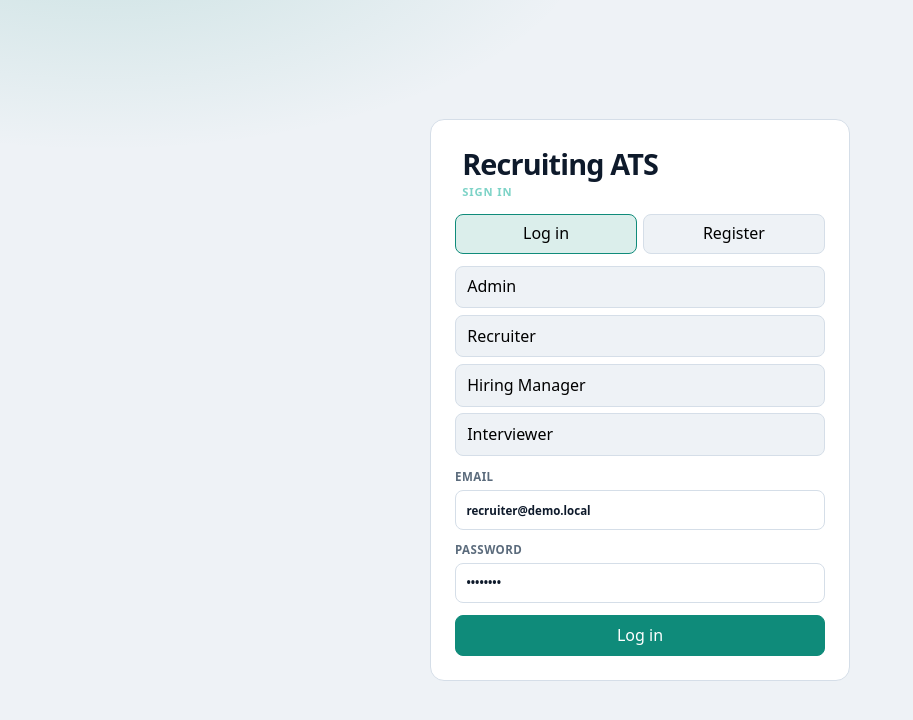
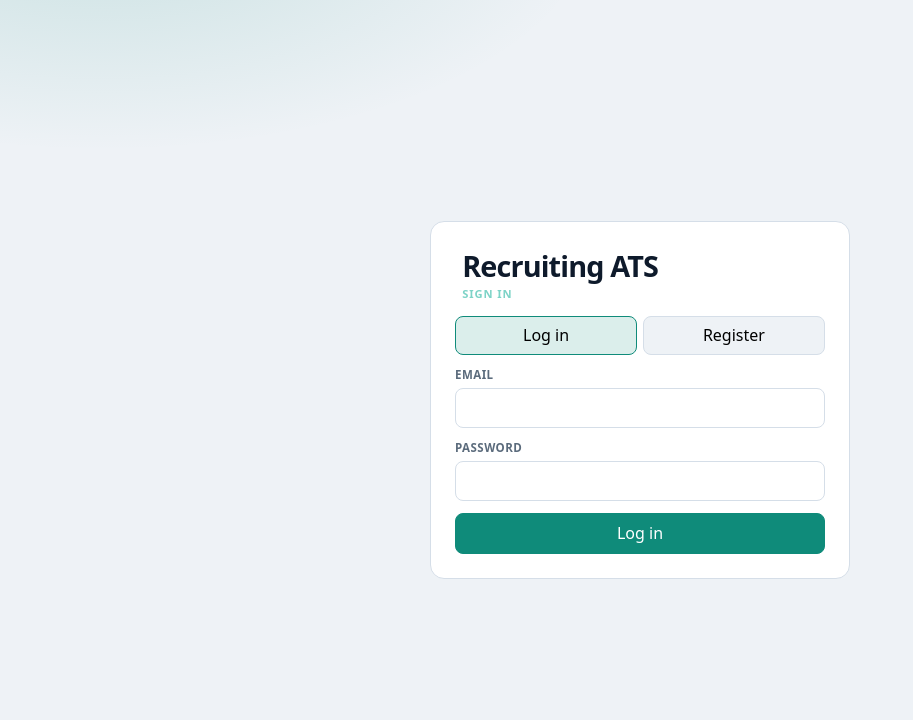
Before and after one commit to AhmadAbd22/RecruitingAts, a React (Vite) app in the folder frontend/: page /login in a window 1280 px wide. Shown: the top 720 px of the page, without its empty margins (0-913 px from the left). Built offline with nearby package versions, Linux system fonts and the light colour scheme; no server answers.

Commit message:
Fix Docker publish failing when Vite deletes wwwroot/.gitkeep.
Exclude the placeholder from static web content and recreate it after the SPA build.

```diff
--- a/frontend/src/App.css
+++ b/frontend/src/App.css
@@ -252,6 +252,78 @@ code,
   font-size: 0.9rem;
   color: var(--ink);
   font: inherit;
+  transition: border-color 0.15s ease, box-shadow 0.15s ease;
+}
+
+.field input:hover,
+.field select:hover,
+.field textarea:hover {
+  border-color: color-mix(in srgb, var(--accent) 35%, var(--line));
+}
+
+.field input:focus,
+.field select:focus,
+.field textarea:focus {
+  outline: none;
+  border-color: var(--accent);
+  box-shadow: 0 0 0 3px color-mix(in srgb, var(--accent) 20%, transparent);
+}
+
+.field input:disabled,
+.field select:disabled,
+.field textarea:disabled {
+  opacity: 0.55;
+  cursor: not-allowed;
+  background: color-mix(in srgb, var(--paper) 70%, white);
+}
+
+.field select {
+  appearance: none;
+  -webkit-appearance: none;
+  padding-right: 2.4rem;
+  cursor: pointer;
+  background-color: var(--surface);
+  background-image:
+    linear-gradient(45deg, transparent 50%, var(--muted) 50%),
+    linear-gradient(135deg, var(--muted) 50%, transparent 50%);
+  background-position:
+    calc(100% - 1.05rem) 55%,
+    calc(100% - 0.7rem) 55%;
+  background-size: 6px 6px, 6px 6px;
+  background-repeat: no-repeat;
+}
+
+.field select:focus {
+  background-image:
+    linear-gradient(45deg, transparent 50%, var(--accent-ink) 50%),
+    linear-gradient(135deg, var(--accent-ink) 50%, transparent 50%);
+}
+
+.field input[type='date'],
+.field input[type='datetime-local'],
+.field input[type='time'] {
+  min-height: 40px;
+  cursor: pointer;
+  color-scheme: light;
+  padding-right: 0.55rem;
+}
+
+.field input[type='date']::-webkit-calendar-picker-indicator,
+.field input[type='datetime-local']::-webkit-calendar-picker-indicator,
+.field input[type='time']::-webkit-calendar-picker-indicator {
+  cursor: pointer;
+  opacity: 0.65;
+  padding: 0.2rem;
+  margin-left: 0.25rem;
+  border-radius: 4px;
+  filter: invert(0.35) sepia(0.2) saturate(2) hue-rotate(120deg);
+}
+
+.field input[type='date']::-webkit-calendar-picker-indicator:hover,
+.field input[type='datetime-local']::-webkit-calendar-picker-indicator:hover,
+.field input[type='time']::-webkit-calendar-picker-indicator:hover {
+  opacity: 1;
+  background: color-mix(in srgb, var(--accent) 12%, transparent);
 }
 
 .field textarea {
@@ -688,22 +760,6 @@ a.btn {
   border-color: var(--accent);
 }
 
-.demo-accounts {
-  display: grid;
-  gap: 0.4rem;
-  margin-bottom: 0.85rem;
-}
-
-.demo-accounts button {
-  text-align: left;
-  border: 1px solid var(--line);
-  background: var(--paper);
-  border-radius: var(--radius);
-  padding: 0.55rem 0.7rem;
-  cursor: pointer;
-  font: inherit;
-}
-
 @media (max-width: 900px) {
   .app-shell {
     grid-template-columns: 1fr;
--- a/frontend/src/pages/LoginPage.tsx
+++ b/frontend/src/pages/LoginPage.tsx
@@ -2,13 +2,6 @@ import { useState, type FormEvent } from 'react'
 import { Navigate, useLocation, useNavigate } from 'react-router-dom'
 import { useAuth } from '../auth/AuthContext'
 import { Button } from '../components/shared'
-
-const demoAccounts = [
-  { email: 'admin@demo.local', label: 'Admin' },
-  { email: 'recruiter@demo.local', label: 'Recruiter' },
-  { email: 'manager@demo.local', label: 'Hiring Manager' },
-  { email: 'interviewer@demo.local', label: 'Interviewer' },
-]
 
 /** Owner: Tayyab — auth kickstart (login / register). */
 export function LoginPage() {
@@ -18,9 +11,9 @@ export function LoginPage() {
   const from = (location.state as { from?: string } | null)?.from || '/'
 
   const [mode, setMode] = useState<'login' | 'register'>('login')
-  const [email, setEmail] = useState('recruiter@demo.local')
-  const [password, setPassword] = useState('Pass123!')
-  const [fullName, setFullName] = useState('Demo Recruiter')
+  const [email, setEmail] = useState('')
+  const [password, setPassword] = useState('')
+  const [fullName, setFullName] = useState('')
   const [error, setError] = useState<string | null>(null)
   const [busy, setBusy] = useState(false)
 
@@ -68,23 +61,6 @@ export function LoginPage() {
           </button>
         </div>
 
-        {mode === 'login' ? (
-          <div className="demo-accounts">
-            {demoAccounts.map((account) => (
-              <button
-                key={account.email}
-                type="button"
-                onClick={() => {
-                  setEmail(account.email)
-                  setPassword('Pass123!')
-                }}
-              >
-                {account.label}
-              </button>
-            ))}
-          </div>
-        ) : null}
-
         <form className="stack" onSubmit={onSubmit}>
           {mode === 'register' ? (
             <label className="field">
```
Also changed, not shown: 1 other file (tests, documents, lock files or other folders).
